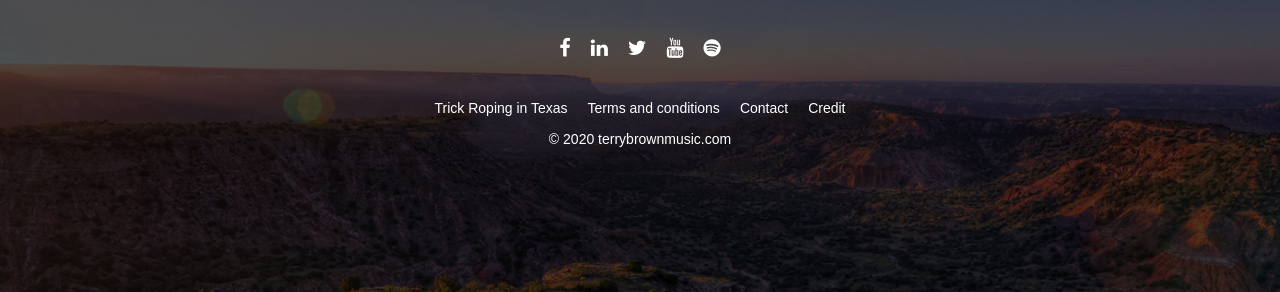
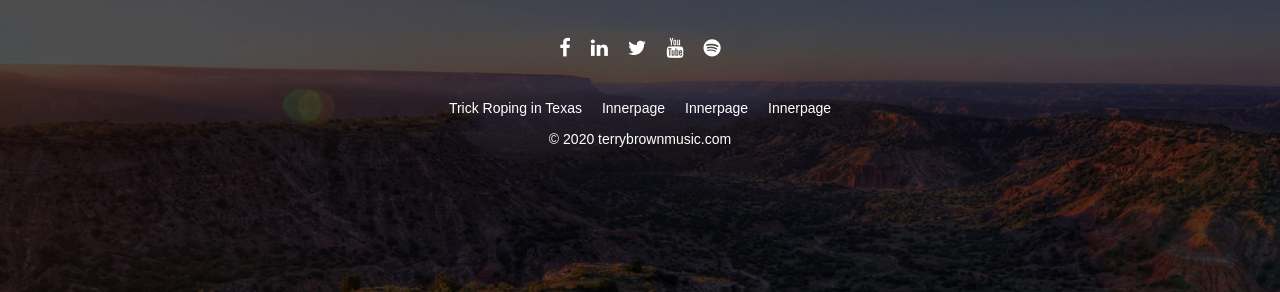
Before and after one commit to nishavashisht/nishavashisht.github.io, a Jekyll site: the page built from index.html, in a window 1280 px wide and 900 px high, scrolled down 5177 px. Shown: the part 470-762 px from the top of the window. Built offline with Jekyll 4.4.1, drawn with Linux system fonts in a browser that asks for light colours.

Commit message:
inner page added to footer navigation

```diff
--- a/_data/navigation.yml
+++ b/_data/navigation.yml
@@ -15,9 +15,9 @@ main:
 footernav:
       - title: "Trick Roping in Texas"
         url: /trickroping/
-      - title: "Terms and conditions"
+      - title: "Innerpage"
         url: #
-      - title: "Contact"
+      - title: "Innerpage"
         url: #
-      - title: "Credit"
+      - title: "Innerpage"
         url: #
```
